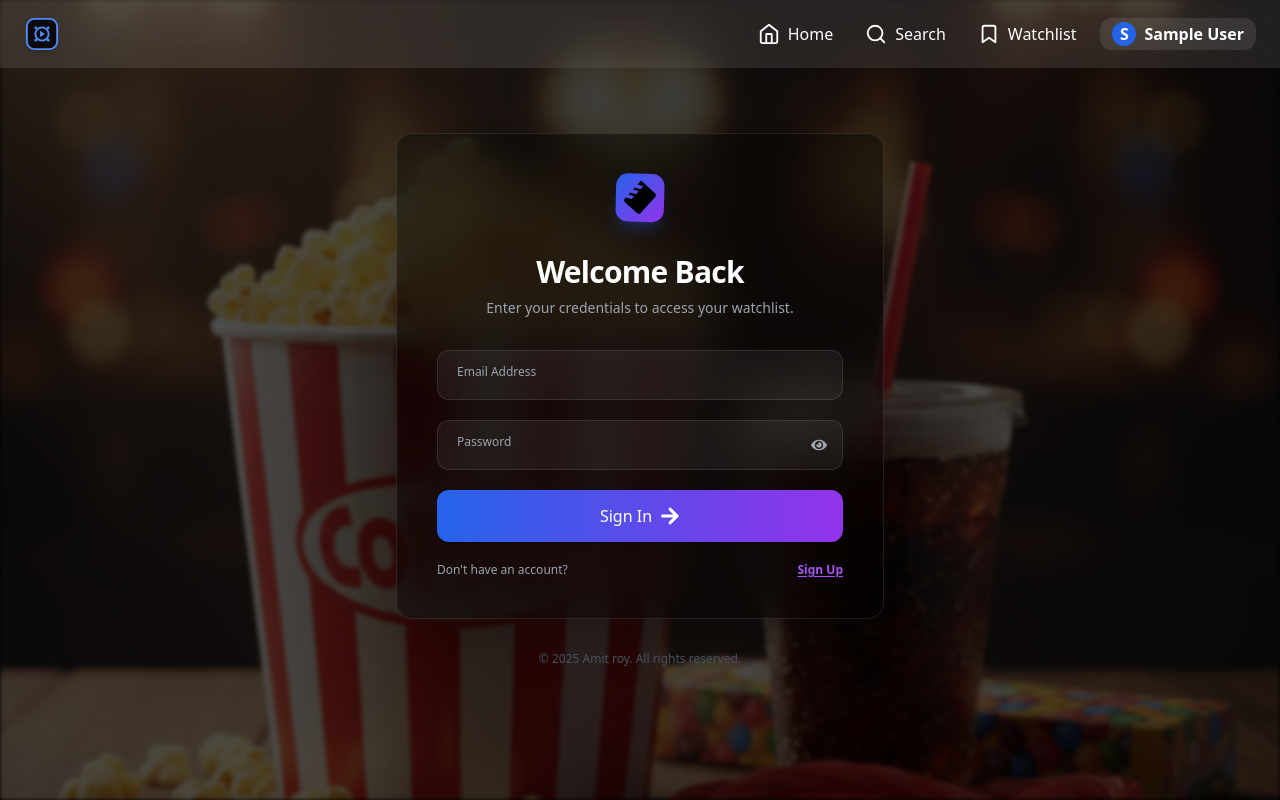
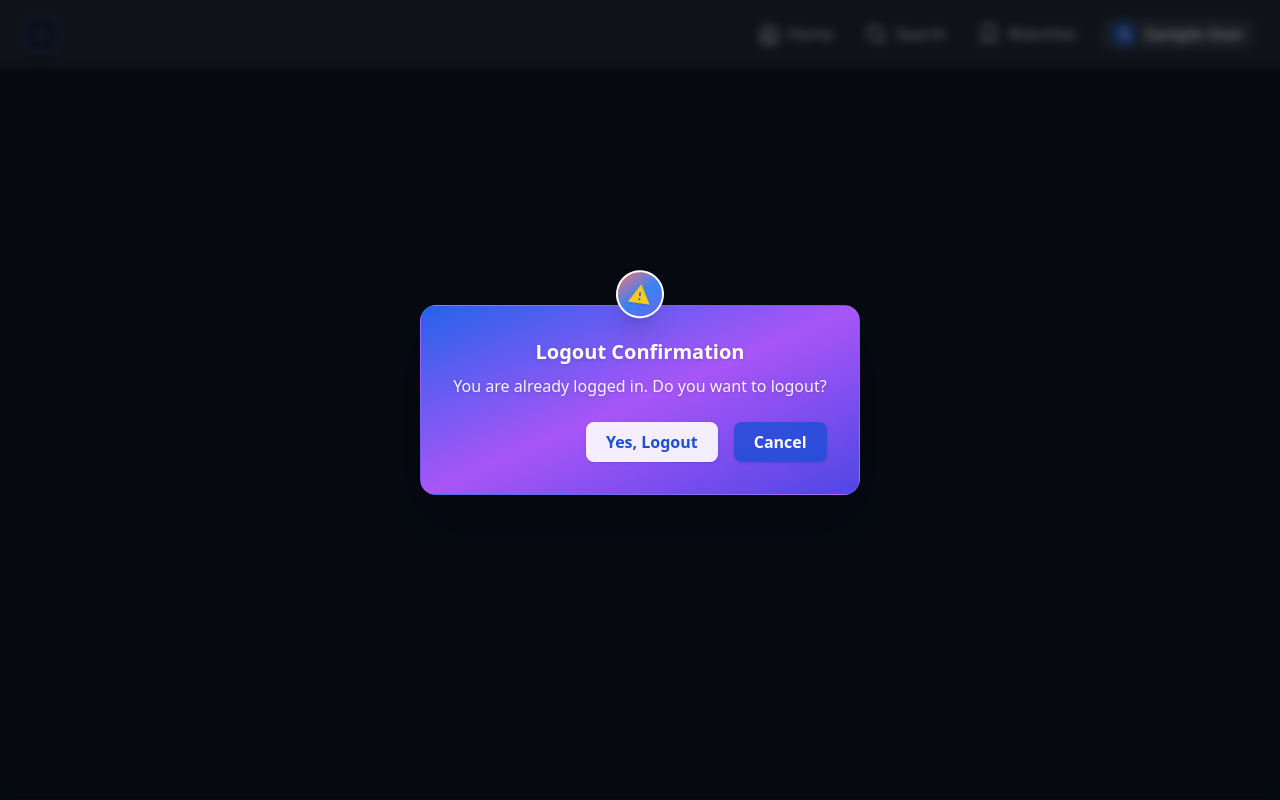
Before and after one commit to sun-mit/movie-watchlist, a React (Vite) app: page / in a window 1280 px wide. Built offline with nearby package versions, Linux system fonts and the light colour scheme; sample sign-in values are in the browser's storage.

Commit message:
refactor:  implement ConfirmDialog for logout confirmation

```diff
--- a/src/App.tsx
+++ b/src/App.tsx
@@ -1,4 +1,4 @@
-import React, { Suspense, lazy } from "react";
+import { Suspense, lazy, type FC } from "react";
 import Loader from "./components/Loader";
 import { BrowserRouter as Router, Routes, Route } from "react-router-dom";
 import Navbar from "./components/Navbar";
@@ -10,7 +10,7 @@ const Watchlist = lazy(() => import("./pages/WatchListPage"));
 const Login = lazy(() => import("./pages/LoginPage"));
 const SignUp = lazy(() => import("./pages/SignUpPage"));
 
-const App: React.FC = () => {
+const App: FC = () => {
     return (
         <Router>
             <Navbar />
@@ -22,11 +22,9 @@ const App: React.FC = () => {
                 }
             >
                 <Routes>
-                    {/* Public */}
                     <Route path="/" element={<Login />} />
                     <Route path="/signup" element={<SignUp />} />
 
-                    {/* Protected */}
                     <Route
                         path="/home"
                         element={
--- a/src/api/tmdbApi.ts
+++ b/src/api/tmdbApi.ts
@@ -73,7 +73,7 @@ export const getRecentMovies = async () => {
     return response.data;
 };
 
-// Get videos (trailers) for a movie
+
 export const getMovieVideos = async (id: number | string) => {
     const response = await axios.get(`${TMDB_BASE_URL}/movie/${id}/videos`, {
         params: {
@@ -95,7 +95,7 @@ export const getSimilarMovies = async (movieId: string) => {
     return response.data.results || [];
 };
 
-// Get the YouTube trailer for a movie
+
 export const getMovieTrailer = async (movieId: string) => {
     const response = await axios.get(
         `${TMDB_BASE_URL}${END_POINTS.MOVIE_TRAILERS(movieId)}`,
@@ -106,7 +106,7 @@ export const getMovieTrailer = async (movieId: string) => {
         }
     );
     const videos = response.data.results;
-    // Find YouTube trailer
+
     const trailer = videos?.find(
         (v: { type: string; site: string }) =>
             v.type === "Trailer" && v.site === "YouTube"
--- /dev/null
+++ b/src/components/ConfirmDialog.tsx
@@ -0,0 +1,109 @@
+import React from "react";
+import { motion, AnimatePresence } from "framer-motion";
+import { MdWarning } from "react-icons/md";
+
+interface ConfirmDialogProps {
+    open: boolean;
+    title?: string;
+    message: string;
+    onConfirm: () => void;
+    onCancel: () => void;
+}
+
+const ConfirmDialog: React.FC<ConfirmDialogProps> = ({
+    open,
+    title,
+    message,
+    onConfirm,
+    onCancel,
+}) => {
+    return (
+        <AnimatePresence>
+            {open && (
+                <motion.div
+                    className="fixed inset-0 z-50 flex items-center justify-center bg-black bg-opacity-60 backdrop-blur-sm"
+                    initial={{ opacity: 0 }}
+                    animate={{ opacity: 1 }}
+                    exit={{ opacity: 0 }}
+                >
+                    <motion.div
+                        initial={{ scale: 0.7, opacity: 0 }}
+                        animate={{ scale: 1, opacity: 1 }}
+                        exit={{ scale: 0.7, opacity: 0 }}
+                        transition={{
+                            type: "spring",
+                            stiffness: 500,
+                            damping: 30,
+                            mass: 1.2,
+                        }}
+                        className="bg-gradient-to-br from-blue-600 via-purple-500 to-indigo-600 rounded-2xl shadow-2xl p-8 min-w-[320px] max-w-[90vw] relative border border-white/10"
+                    >
+                        <motion.div
+                            className="flex w-full justify-center -mt-16 mb-4"
+                            initial={{ y: 0, rotate: 0 }}
+                            animate={{
+                                y: [0, -6, 0, 6, 0],
+                                rotate: [0, 8, -8, 0],
+                            }}
+                            transition={{
+                                repeat: Infinity,
+                                duration: 2.2,
+                                ease: "easeInOut",
+                            }}
+                        >
+                            <span className="flex items-center justify-center w-12 h-12 rounded-full bg-gradient-to-br from-red-400 via-blue-500 to-indigo-500 shadow-xl border-2 border-white">
+                                <MdWarning
+                                    size={24}
+                                    className="text-yellow-400 drop-shadow"
+                                />
+                            </span>
+                        </motion.div>
+                        {title && (
+                            <motion.h2
+                                className="text-xl font-bold mb-2 text-white drop-shadow text-center"
+                                initial={{ opacity: 0, y: 10 }}
+                                animate={{ opacity: 1, y: 0 }}
+                                transition={{ delay: 0.1 }}
+                            >
+                                {title}
+                            </motion.h2>
+                        )}
+                        <motion.p
+                            className="mb-6 text-gray-100 text-base font-medium drop-shadow text-center"
+                            initial={{ opacity: 0, y: 10 }}
+                            animate={{ opacity: 1, y: 0 }}
+                            transition={{ delay: 0.2 }}
+                        >
+                            {message}
+                        </motion.p>
+                        <motion.div
+                            className="flex justify-end gap-4 mt-2"
+                            initial={{ opacity: 0, y: 10 }}
+                            animate={{ opacity: 1, y: 0 }}
+                            transition={{ delay: 0.3 }}
+                        >
+                            <motion.button
+                                whileHover={{ scale: 1.08 }}
+                                whileTap={{ scale: 0.95 }}
+                                className="px-5 py-2 bg-white/90 text-blue-700 font-semibold rounded-lg shadow hover:bg-white transition-colors duration-200 focus:outline-none focus:ring-2 focus:ring-blue-400"
+                                onClick={onConfirm}
+                            >
+                                Yes, Logout
+                            </motion.button>
+                            <motion.button
+                                whileHover={{ scale: 1.08 }}
+                                whileTap={{ scale: 0.95 }}
+                                className="px-5 py-2 bg-blue-700/80 text-white font-semibold rounded-lg shadow hover:bg-blue-800 transition-colors duration-200 focus:outline-none focus:ring-2 focus:ring-purple-400"
+                                onClick={onCancel}
+                            >
+                                Cancel
+                            </motion.button>
+                        </motion.div>
+                    </motion.div>
+                </motion.div>
+            )}
+        </AnimatePresence>
+    );
+};
+
+export default ConfirmDialog;
--- a/src/components/MovieCard.tsx
+++ b/src/components/MovieCard.tsx
@@ -69,7 +69,6 @@ export const MovieCard: FC<MovieCardProps> = ({
         localStorage.setItem(watchlistKey, JSON.stringify(ids));
     };
 
-    // If hideActions is true (used for grid/recent movies), wrap the card in a Link
     if (hideActions) {
         return (
             <Link
--- a/src/components/ProtectedRoute.tsx
+++ b/src/components/ProtectedRoute.tsx
@@ -1,4 +1,4 @@
-import React from "react";
+import React, { type FC } from "react";
 import { Navigate } from "react-router-dom";
 import useAuthStore from "../store/authStore";
 
@@ -6,15 +6,13 @@ interface ProtectedRouteProps {
     children: React.ReactNode;
 }
 
-const ProtectedRoute: React.FC<ProtectedRouteProps> = ({ children }) => {
+const ProtectedRoute: FC<ProtectedRouteProps> = ({ children }) => {
     const { user } = useAuthStore();
 
     if (!user) {
-        // Not logged in, redirect to login page
         return <Navigate to="/" replace />;
     }
 
-    // Logged in, render children
     return <>{children}</>;
 };
 
--- a/src/pages/LoginPage.tsx
+++ b/src/pages/LoginPage.tsx
@@ -5,17 +5,25 @@ import CustomButton from "../components/CustomButton";
 import bgImage from "../assets/bgImg.png";
 import { useNavigate } from "react-router-dom";
 import useAuthStore from "../store/authStore";
+import ConfirmDialog from "../components/ConfirmDialog";
 import AuthCard from "../components/AuthCard";
 import { motion } from "framer-motion";
 
 const Login: React.FC = () => {
-    const { login } = useAuthStore();
+    const { login, user, logout } = useAuthStore();
     const navigate = useNavigate();
 
     const [email, setEmail] = useState("");
     const [password, setPassword] = useState("");
     const [error, setError] = useState("");
     const [showPassword, setShowPassword] = useState(false);
+    const [showDialog, setShowDialog] = useState(false);
+
+    React.useEffect(() => {
+        if (user) {
+            setShowDialog(true);
+        }
+    }, [user]);
 
     const handleLogin = (e?: React.FormEvent) => {
         if (e) e.preventDefault();
@@ -32,6 +40,29 @@ const Login: React.FC = () => {
         setError("");
         navigate("/home");
     };
+
+    const handleConfirmLogout = () => {
+        logout();
+        setShowDialog(false);
+        navigate("/");
+    };
+
+    const handleCancelLogout = () => {
+        setShowDialog(false);
+        navigate("/home");
+    };
+
+    if (user) {
+        return (
+            <ConfirmDialog
+                open={showDialog}
+                title="Logout Confirmation"
+                message="You are already logged in. Do you want to logout?"
+                onConfirm={handleConfirmLogout}
+                onCancel={handleCancelLogout}
+            />
+        );
+    }
 
     return (
         <AuthCard
--- a/src/pages/SignUpPage.tsx
+++ b/src/pages/SignUpPage.tsx
@@ -1,6 +1,7 @@
 import React, { useState } from "react";
 import { useNavigate } from "react-router-dom";
 import useAuthStore from "../store/authStore";
+import ConfirmDialog from "../components/ConfirmDialog";
 import { MdArrowForward, MdMovieFilter } from "react-icons/md";
 import stageBg from "../assets/bgImgSignUp.png";
 import CustomButton from "../components/CustomButton";
@@ -8,15 +9,22 @@ import AuthCard from "../components/AuthCard";
 import { motion } from "framer-motion";
 
 const SignUp: React.FC = () => {
-    const { register } = useAuthStore();
+    const { register, user, logout } = useAuthStore();
     const navigate = useNavigate();
 
     const [name, setName] = useState("");
     const [email, setEmail] = useState("");
     const [password, setPassword] = useState("");
     const [error, setError] = useState("");
+    const [showDialog, setShowDialog] = useState(false);
 
     const bgImage = stageBg;
+
+    React.useEffect(() => {
+        if (user) {
+            setShowDialog(true);
+        }
+    }, [user]);
 
     const handleSignUp = (e?: React.FormEvent) => {
         if (e) e.preventDefault();
@@ -32,6 +40,29 @@ const SignUp: React.FC = () => {
         setError("");
         navigate("/home");
     };
+
+    const handleConfirmLogout = () => {
+        logout();
+        setShowDialog(false);
+        navigate("/");
+    };
+
+    const handleCancelLogout = () => {
+        setShowDialog(false);
+        navigate("/home");
+    };
+
+    if (user) {
+        return (
+            <ConfirmDialog
+                open={showDialog}
+                title="Logout Confirmation"
+                message="You are already logged in. Do you want to logout?"
+                onConfirm={handleConfirmLogout}
+                onCancel={handleCancelLogout}
+            />
+        );
+    }
 
     return (
         <AuthCard
--- a/src/store/authStore.ts
+++ b/src/store/authStore.ts
@@ -1,4 +1,3 @@
-// src/store/authStore.ts
 import { create } from "zustand";
 
 interface User {
@@ -18,19 +17,17 @@ interface AuthState {
     users: User[];
 }
 
-// Load user from localStorage if available
+
 const storedUser = localStorage.getItem("authUser");
 const initialUser: User | null = storedUser ? JSON.parse(storedUser) : null;
 
-// Load users from localStorage or initialize with empty array
+
 const storedUsers = localStorage.getItem("authUsers");
 const initialUsers: User[] = storedUsers ? JSON.parse(storedUsers) : [];
 
 const useAuthStore = create<AuthState>((set, get) => ({
     user: initialUser,
     users: initialUsers,
-
-    // Login checks credentials against registered users
     login: ({ email, password }) => {
         const users = get().users;
         const found = users.find(
@@ -48,19 +45,17 @@ const useAuthStore = create<AuthState>((set, get) => ({
         return false;
     },
 
-    // Register adds a new user if email not taken
     register: ({ name, email, password }) => {
         let users = get().users;
         if (
             users.find((u: User & { password?: string }) => u.email === email)
         ) {
-            return false; // Email already exists
+            return false;
         }
         const newUser = { name, email, password };
         users = [...users, newUser];
         set({ users });
         localStorage.setItem("authUsers", JSON.stringify(users));
-        // Optionally log in after registration
         set({ user: { name, email } });
         localStorage.setItem("authUser", JSON.stringify({ name, email }));
         return true;
--- a/src/styles/theme.ts
+++ b/src/styles/theme.ts
@@ -1,12 +1,11 @@
-// Centralized theme for colors and gradients
 export const theme = {
     colors: {
-        primary: "#2563eb", // blue-600
-        secondary: "#9333ea", // purple-600
-        accent: "#f59e42", // yellow-400
-        error: "#ef4444", // red-500
-        success: "#22c55e", // green-500
-        bgDark: "#0f172a", // slate-900
+        primary: "#2563eb",
+        secondary: "#9333ea",
+        accent: "#f59e42",
+        error: "#ef4444",
+        success: "#22c55e",
+        bgDark: "#0f172a",
         bgGradient:
             "bg-gradient-to-r from-slate-900 via-blue-900 to-purple-900",
     },
```
